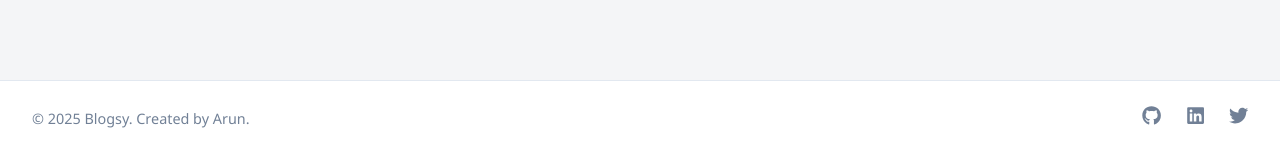
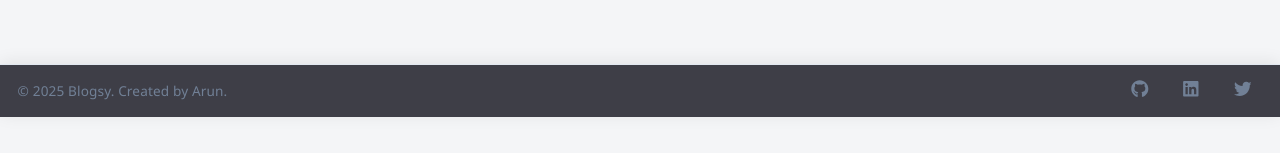
Before and after one commit to arunmm8335/blogsy, a React (Create React App) app in the folder frontend/: page /posts/create in a window 1280 px wide. Shown: the part 898-1051 px from the top of the page. After the commit the page ends 1015 px from the top, so only its background shows below. Built offline with nearby package versions, Linux system fonts and the light colour scheme; no server answers; sample sign-in values are in the browser's storage.

Commit message:
Update Footer.css

```diff
--- a/frontend/src/components/Footer.css
+++ b/frontend/src/components/Footer.css
@@ -1,10 +1,12 @@
 /* In /src/components/Footer.css */
 .footer {
-  background-color: var(--card-background);
+  background: rgba(30, 30, 40, 0.85);
+  backdrop-filter: blur(10px);
   border-top: 1px solid var(--card-border);
   width: 100%;
-  padding: 1.5rem 0;
-  margin-top: 3rem;
+  padding: 0.7rem 0;
+  margin-top: 2rem;
+  box-shadow: 0 -2px 16px rgba(0, 0, 0, 0.08);
 }
 
 .footer-content {
@@ -13,29 +15,35 @@
   align-items: center;
   max-width: 1400px;
   margin: 0 auto;
-  padding: 0 2rem;
+  padding: 0 1.1rem;
   color: var(--secondary-text-color);
-  font-size: 0.9rem;
+  font-size: 0.85rem;
+  letter-spacing: 0.01em;
 }
 
 @media (max-width: 600px) {
   .footer-content {
     flex-direction: column;
-    gap: 1rem;
+    gap: 0.7rem;
+    text-align: center;
   }
 }
 
 .footer-socials {
   display: flex;
-  gap: 1.5rem;
+  gap: 0.7rem;
 }
 
 .footer-socials a {
   color: var(--secondary-text-color);
-  font-size: 1.2rem;
-  transition: color 0.2s;
+  font-size: 1.1rem;
+  transition: color 0.2s, background 0.2s;
+  padding: 0.18rem 0.7rem;
+  border-radius: 999px;
+  background: none;
 }
 
 .footer-socials a:hover {
   color: var(--primary-color);
+  background: var(--tag-background);
 }
```
